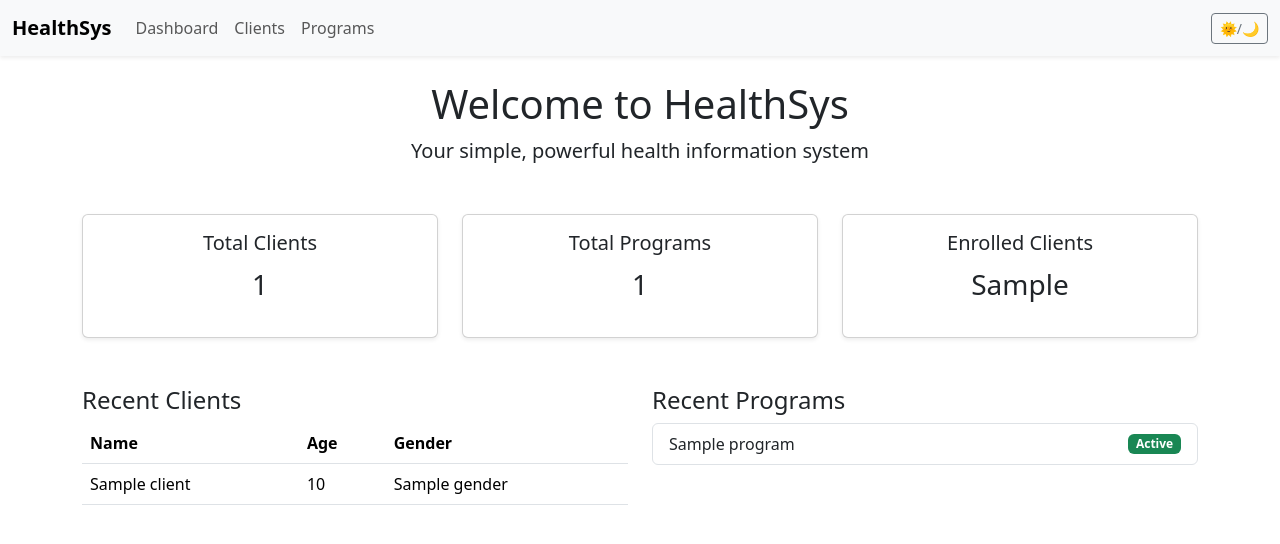
After one commit to BrianaNzivu/MedManager, a Flask app: template templates/dashboard.html in a window 1280 px wide. The commit adds this page. Shown: the top 544 px of the page. Run offline with Flask 3, Linux system fonts and the light colour scheme; the template is opened without the code that fills it: most values are stand-ins (such as "Sample title", 1, 10 or a date in 2020).

Commit message:
Refactor application structure and implement client and program management features

```diff
--- a/app.py
+++ b/app.py
@@ -1,19 +1,47 @@
+import os
 from flask import Flask, render_template
+from firestore_service import get_clients, get_programs, get_client
 
-app = Flask(__name__)
+# point Flask at the correct folders:
+BASE_DIR     = os.path.dirname(os.path.abspath(__file__))
+TEMPLATE_DIR = os.path.join(BASE_DIR, 'templates')
+STATIC_DIR   = os.path.join(BASE_DIR, 'static')
+
+app = Flask(
+    __name__,
+    template_folder=TEMPLATE_DIR,
+    static_folder=STATIC_DIR
+)
 
 @app.route('/')
 @app.route('/dashboard')
 def dashboard():
-    return render_template('dashboard.html')
+    clients = get_clients()
+    programs = get_programs()
+    enrolled_clients = sum(1 for c in clients if c.get('enrolled_programs'))
+    return render_template(
+        'dashboard.html',
+        total_clients=len(clients),
+        total_programs=len(programs),
+        enrolled_clients=enrolled_clients
+    )
 
 @app.route('/clients')
 def clients():
-    return render_template('clients.html')
+    clients_list = get_clients()
+    return render_template('clients.html', clients=clients_list)
+
+@app.route('/clients/<client_id>')
+def client_profile(client_id):
+    client = get_client(client_id)
+    if not client:
+        return "Client not found", 404
+    return render_template('client_profile.html', client=client)
 
 @app.route('/programs')
 def programs():
-    return render_template('programs.html')
+    programs_list = get_programs()
+    return render_template('programs.html', programs=programs_list)
 
 if __name__ == '__main__':
     app.run(debug=True)
--- a/firebase_config.py
+++ b/firebase_config.py
@@ -1,10 +1,8 @@
+import os
 import firebase_admin
 from firebase_admin import credentials, firestore
-import os
 
-# Path to your downloaded service account key
 KEY_PATH = os.path.join(os.path.dirname(__file__), 'firebase-key.json')
-
 cred = credentials.Certificate(KEY_PATH)
 firebase_admin.initialize_app(cred)
 
--- /dev/null
+++ b/templates/dashboard.html
@@ -0,0 +1,64 @@
+{% extends "index.html" %}
+{% block content %}
+  <div class="text-center mb-5 animate__animated animate__fadeIn">
+    <h1>Welcome to HealthSys</h1>
+    <p class="lead">Your simple, powerful health information system</p>
+  </div>
+
+  <div class="row text-center mb-4">
+    <div class="col-md-4 animate__animated animate__zoomIn" style="animation-delay:0.1s">
+      <div class="card shadow-sm p-3 mb-4">
+        <h5>Total Clients</h5>
+        <p class="fs-3">{{ total_clients }}</p>
+      </div>
+    </div>
+    <div class="col-md-4 animate__animated animate__zoomIn" style="animation-delay:0.3s">
+      <div class="card shadow-sm p-3 mb-4">
+        <h5>Total Programs</h5>
+        <p class="fs-3">{{ total_programs }}</p>
+      </div>
+    </div>
+    <div class="col-md-4 animate__animated animate__zoomIn" style="animation-delay:0.5s">
+      <div class="card shadow-sm p-3 mb-4">
+        <h5>Enrolled Clients</h5>
+        <p class="fs-3">{{ enrolled_clients }}</p>
+      </div>
+    </div>
+  </div>
+
+  <div class="row">
+    <div class="col-md-6 mb-4 animate__animated animate__fadeInLeft" style="animation-delay:0.7s">
+      <h4>Recent Clients</h4>
+      <table class="table table-hover">
+        <thead>
+          <tr><th>Name</th><th>Age</th><th>Gender</th></tr>
+        </thead>
+        <tbody>
+          {% for c in recent_clients %}
+          <tr>
+            <td>{{ c.name }}</td>
+            <td>{{ c.age }}</td>
+            <td>{{ c.gender }}</td>
+          </tr>
+          {% endfor %}
+        </tbody>
+      </table>
+    </div>
+    <div class="col-md-6 mb-4 animate__animated animate__fadeInRight" style="animation-delay:0.7s">
+      <h4>Recent Programs</h4>
+      <ul class="list-group">
+        {% for p in recent_programs %}
+        <li class="list-group-item d-flex justify-content-between align-items-center">
+          {{ p.name }}
+          <span class="badge
+            {% if p.status=='Active' %}bg-success
+            {% elif p.status=='Critical' %}bg-danger
+            {% else %}bg-secondary{% endif %}">
+            {{ p.status }}
+          </span>
+        </li>
+        {% endfor %}
+      </ul>
+    </div>
+  </div>
+{% endblock %}
--- a/static/templates/index.html
+++ b/templates/index.html
@@ -2,7 +2,7 @@
 <html lang="en" data-bs-theme="light">
 <head>
   <meta charset="UTF-8">
-  <title>Health Info System</title>
+  <title>HealthSys</title>
   <meta name="viewport" content="width=device-width, initial-scale=1">
   <link href="https://cdn.jsdelivr.net/npm/bootstrap@5.3.2/dist/css/bootstrap.min.css" rel="stylesheet">
   <link href="{{ url_for('static', filename='css/style.css') }}" rel="stylesheet">
@@ -16,15 +16,9 @@
       </button>
       <div class="collapse navbar-collapse" id="navbarNav">
         <ul class="navbar-nav me-auto mb-2 mb-lg-0">
-          <li class="nav-item">
-            <a class="nav-link" href="{{ url_for('dashboard') }}">Dashboard</a>
-          </li>
-          <li class="nav-item">
-            <a class="nav-link" href="{{ url_for('clients') }}">Clients</a>
-          </li>
-          <li class="nav-item">
-            <a class="nav-link" href="{{ url_for('programs') }}">Programs</a>
-          </li>
+          <li class="nav-item"><a class="nav-link" href="{{ url_for('dashboard') }}">Dashboard</a></li>
+          <li class="nav-item"><a class="nav-link" href="{{ url_for('clients') }}">Clients</a></li>
+          <li class="nav-item"><a class="nav-link" href="{{ url_for('programs') }}">Programs</a></li>
         </ul>
         <button id="themeToggle" class="btn btn-outline-secondary btn-sm">🌞/🌙</button>
       </div>
```
Also changed, not shown: firestore_service.py (+10 -5 lines), routes/client_routes.py (+27 -0 lines), routes/client_service.py (added, +12 -0 lines), routes/dashboard_routes.py (+17 -0 lines), routes/program_service.py (added, +8 -0 lines), static/templates/clients.html (deleted, +0 -37 lines), static/templates/dashboard.html (deleted, +0 -24 lines), static/templates/programs.html (deleted, +0 -28 lines), templates/client_profile.html (added, +15 -0 lines), templates/clients.html (added, +27 -0 lines), templates/programs.html (added, +19 -0 lines), routes/program_routes.py (deleted), static/css/style.css (indentation only), static/js/script.js (indentation only).
